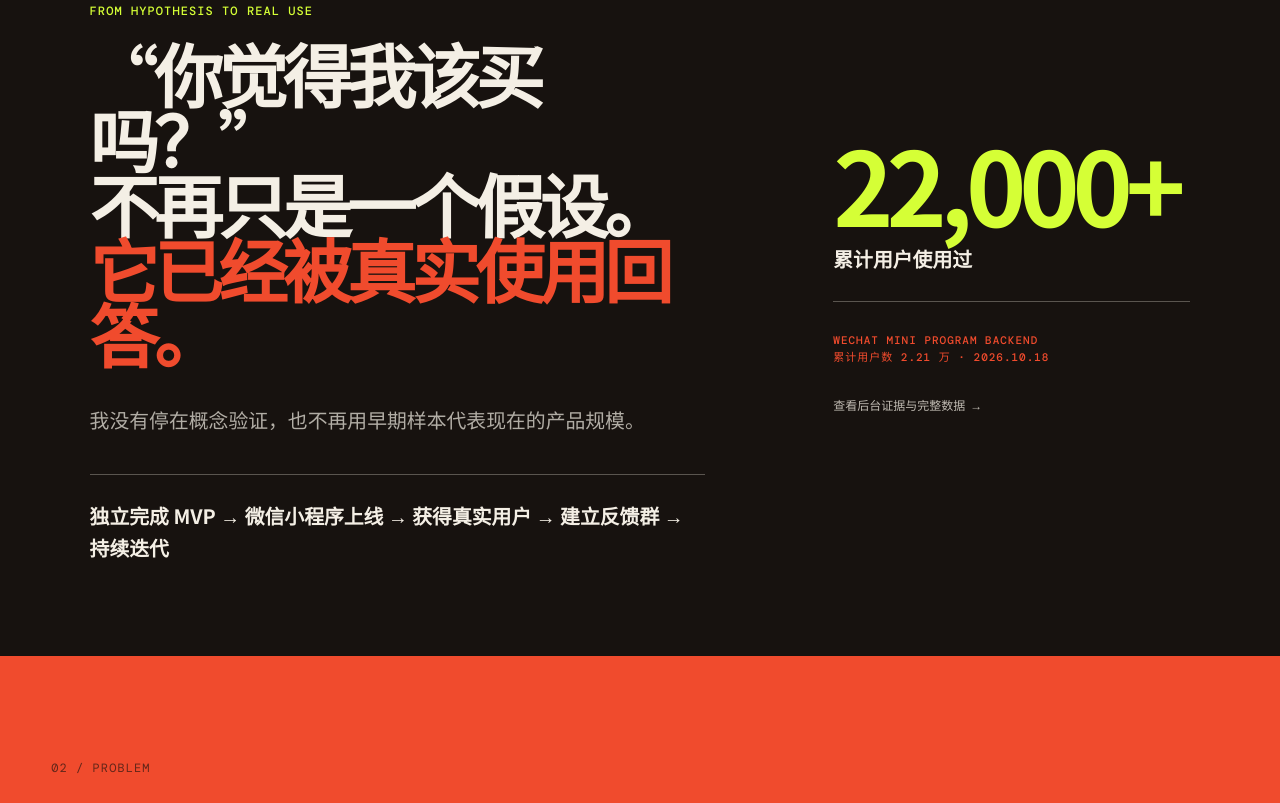
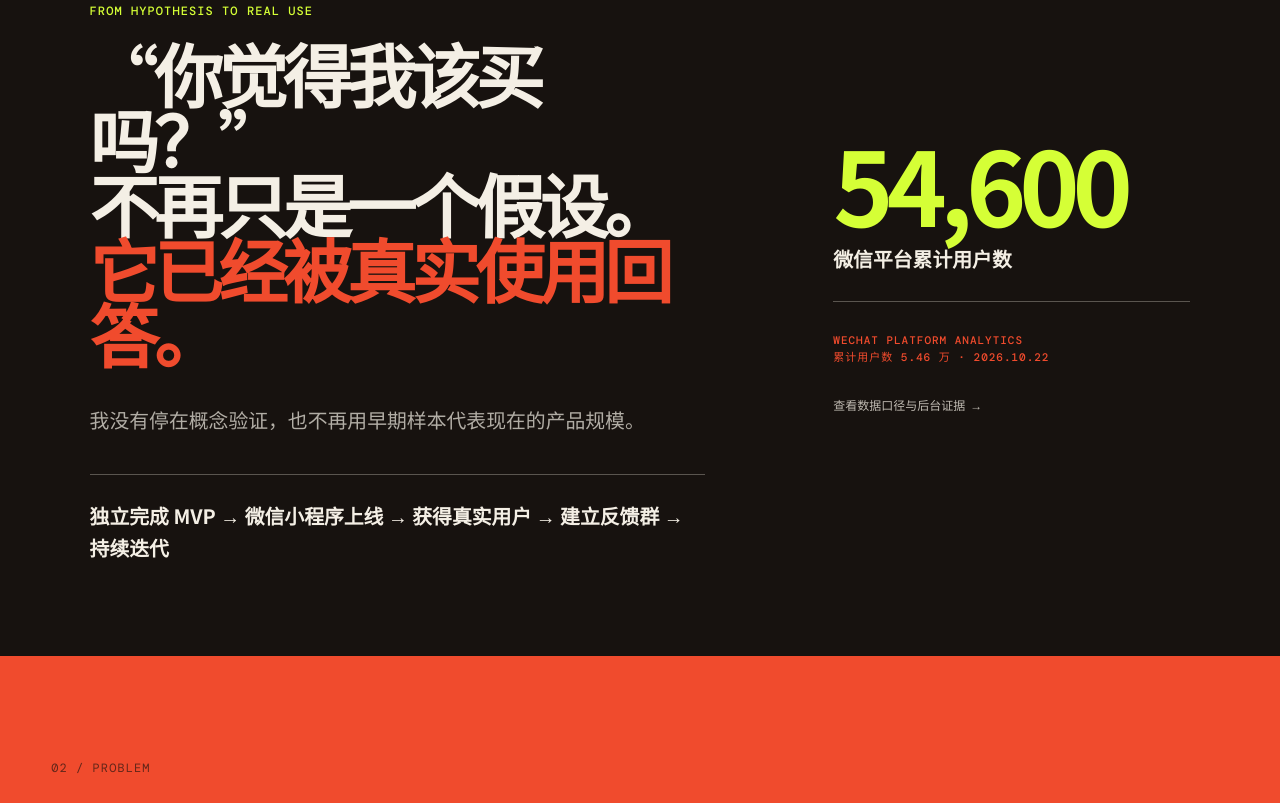
Before and after one commit to Helen-224/zhenyaoma-case-study, a plain HTML site: page index-v2.html in a window 1280 px wide. Shown: the part 5177-5980 px from the top of the page. Drawn offline with nearby package versions, Linux system fonts and the light colour scheme.

Commit message:
Update case study v2: live product data and platform evidence

```diff
--- a/index-v2.html
+++ b/index-v2.html
@@ -110,10 +110,10 @@
           <p>我没有停在概念验证，也不再用早期样本代表现在的产品规模。</p>
           <p class="hypothesis-path">独立完成 MVP → 微信小程序上线 → 获得真实用户 → 建立反馈群 → 持续迭代</p>
         </div>
-        <div class="hypothesis-data hypothesis-data-latest" aria-label="截至2026年10月18日累计已有超过2.2万用户使用">
-          <p><strong>22,000+</strong><span>累计用户使用过</span></p>
-          <small>WECHAT MINI PROGRAM BACKEND<br />累计用户数 2.21 万 · 2026.10.18</small>
-          <a href="#live-product-data">查看后台证据与完整数据 →</a>
+        <div class="hypothesis-data hypothesis-data-latest" aria-label="截至2026年10月22日微信平台累计用户数为5.46万">
+          <p><strong>54,600</strong><span>微信平台累计用户数</span></p>
+          <small>WECHAT PLATFORM ANALYTICS<br />累计用户数 5.46 万 · 2026.10.22</small>
+          <a href="#live-product-data">查看数据口径与后台证据 →</a>
         </div>
       </section>
 
@@ -393,8 +393,8 @@
             <p class="live-conclusion-accent">从一次求助，<br />变成一个持续存在的<br />决策关系。</p>
           </article>
         </div>
-        <p class="live-data-source">Data snapshot · 2026.10.19<br />Source: WeChat Mini Program / Tencent CloudBase · 线上业务数据库历史累计；意见包含好友、小组及广场表态</p>
-        <figure class="backend-proof" id="backend-proof" aria-labelledby="backend-proof-caption"><img src="assets/images/06_real_user_feedback/backend_evidence/wechat_miniprogram_users_2026-10-18.png" alt="微信小程序后台数据显示2026年10月18日累计用户数为2.21万" loading="lazy" /><figcaption id="backend-proof-caption"><span>BACKEND EVIDENCE</span><strong>累计用户数 2.21 万</strong><p>微信小程序后台 · 2026.10.18。该截图用于佐证“已有超过 2.2 万用户使用过”；后续精确业务数据来自线上数据库，两种口径分别标注。</p></figcaption></figure>
+        <p class="live-data-source">Platform snapshot · 2026.10.22<br />Source: WeChat Platform Analytics · 累计用户数采用微信平台口径；CloudBase 业务历史累计截至 2026.10.19，相关指标分别标注</p>
+        <figure class="backend-proof" id="backend-proof" aria-labelledby="backend-proof-caption"><img src="assets/images/06_real_user_feedback/backend_evidence/wechat_weanalysis_platform_data_2026-10-22.png" alt="微信平台 We 分析后台显示2026年10月22日累计用户数为5.46万人" loading="lazy" /><figcaption id="backend-proof-caption"><span>PLATFORM EVIDENCE</span><strong>累计用户数 5.46 万</strong><p>微信平台 We 分析 · 数据日 2026.10.22。图中“累计用户数”用于说明产品的累计触达规模；日访问人数、日打开次数和访问页面数均为当日指标，不与累计用户数混用。CloudBase 业务历史累计仍按其独立快照日期标注。</p></figcaption></figure>
       </section>
 
       <section class="slide reflection" id="testing-reflection" data-section="07">
```
